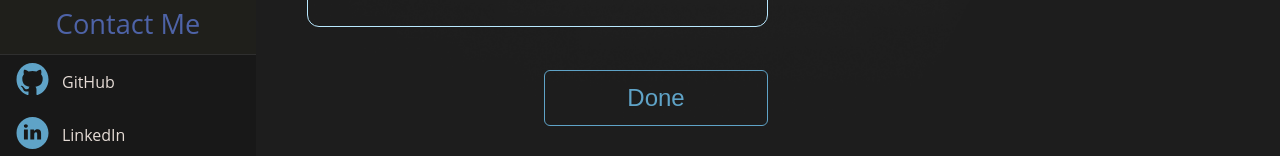
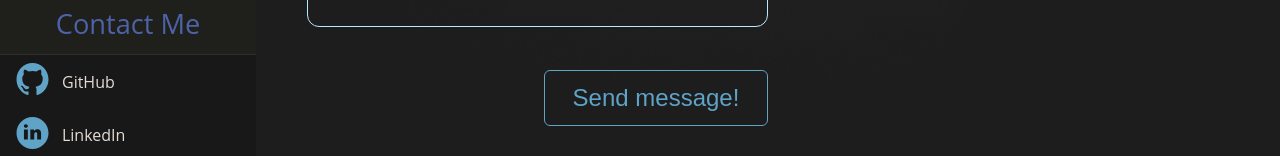
Before and after one commit to semrebayrak/semrebayrak.com, a React (Create React App) app: page /contact in a window 1280 px wide. Shown: the part 586-742 px from the top of the page. Built offline with nearby package versions, Linux system fonts and the light colour scheme; no server answers; a web font is replaced by a local one.

Commit message:
typo fix

```diff
--- a/src/pages/ContactMe.tsx
+++ b/src/pages/ContactMe.tsx
@@ -148,7 +148,7 @@ export const ContactMe: FC = () => {
         )}
         <div className="contact-button-wrapper row-end">
           <Button
-            children={!isClicked ? 'Done' : 'Send message!'}
+            children={isClicked ? 'Done' : 'Send message!'}
             type="submit"
             classname={'form-submit'}
           />
```
